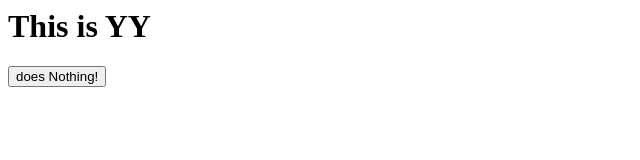
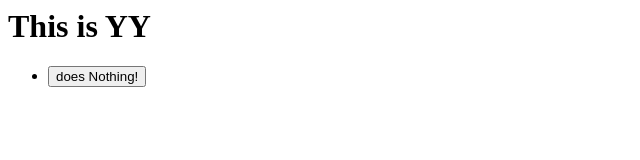
Before and after one commit to zh-tan/week9-2, a website: page index.html in a window 1280 px wide. Shown: the whole page, without its empty margins (0-640 px from the left). Drawn offline with Linux system fonts and the light colour scheme.

Commit message:
pull-test

```diff
--- a/index.html
+++ b/index.html
@@ -4,7 +4,9 @@
   <body>
     <div id="app">
       <h1>This is YY</h1>
-      <button>does Nothing!</button>
+      <ul>
+      <li> <button>does Nothing!</button></li>
+      </ul>
     </div>
   </body>
 </html>
```
